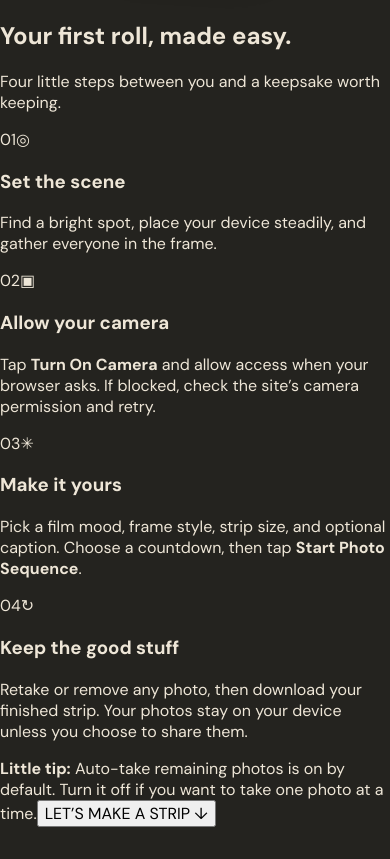
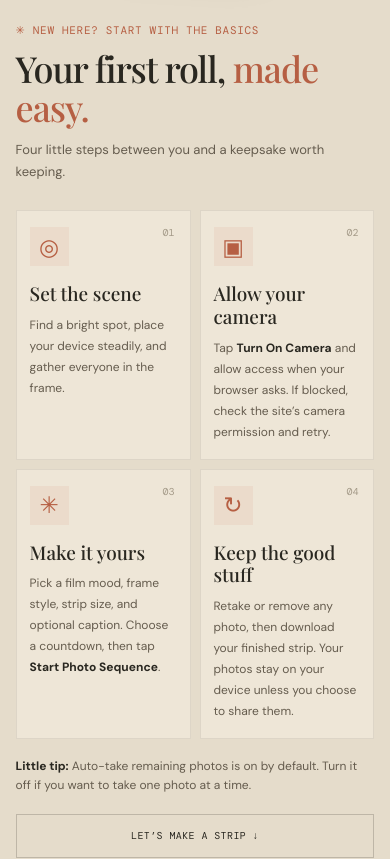
Before and after one commit to Markbugwak/Retro-Photobooth, a React (Vite) app: page / in a window 390 px wide. Shown: the part 844-1703 px from the top of the page. Built offline with nearby package versions, Linux system fonts and the light colour scheme; a web font is replaced by a local one.

Commit message:
Style responsive first-time user guide

```diff
--- a/src/styles.css
+++ b/src/styles.css
@@ -70,3 +70,27 @@
 .closing-note::before{left:7%;top:12%;transform:rotate(-15deg)}
 .closing-note::after{right:7%;bottom:-10%;transform:rotate(18deg)}
 @media(prefers-reduced-motion:reduce){.hero-copy,.hero-art,.sun-stamp,.scribble-note,.hero-bottom,.topbar,.hero-strip-sample,.sun-stamp span,.closing-star,.status-dot.live,.viewfinder:has(.live-video[style*="block"])::after,.strip-photo,.strip-caption,.progress-track span::after{animation:none!important}.hero-strip-sample{transform:rotate(4deg)}}
+
+
+/* First-time visitor guide */
+.how-to-section{padding:50px 10% 58px;background:#e5dccb;color:#292720;border-top:1px solid #ffffff12;border-bottom:1px solid #29272018}
+.how-to-heading{max-width:700px;margin:0 auto 27px;text-align:center}
+.how-to-heading .eyebrow{color:#b65f43;margin-bottom:12px}
+.how-to-heading h2{font:500 clamp(36px,4.5vw,54px)/1.08 var(--serif);letter-spacing:-1.1px;margin:0 0 12px}
+.how-to-heading h2 em{color:#b65f43;font-weight:500}
+.how-to-heading>p:last-child{font-size:13px;line-height:1.7;color:#655c4e;margin:0}
+.how-to-grid{display:grid;grid-template-columns:repeat(4,minmax(0,1fr));gap:12px;max-width:1180px;margin:0 auto}
+.how-to-step{position:relative;min-height:220px;padding:20px 17px;background:#eee6d7;border:1px solid #29272016;transition:transform .22s,box-shadow .22s}
+.how-to-step:hover{transform:translateY(-4px);box-shadow:0 10px 25px #29272012}
+.how-to-number{position:absolute;top:15px;right:15px;font:10px var(--mono);color:#a49a88}
+.how-to-icon{display:grid;place-items:center;width:39px;height:39px;margin-bottom:20px;background:#c66b4d16;color:#b65f43;font-size:23px}
+.how-to-step h3{font:500 21px/1.2 var(--serif);margin:0 0 10px}
+.how-to-step p{font-size:12px;line-height:1.75;color:#655c4e;margin:0}
+.how-to-step strong{color:#292720}
+.how-to-footer{max-width:1180px;margin:18px auto 0;display:flex;justify-content:space-between;align-items:center;gap:18px;font-size:12px;line-height:1.6;color:#655c4e}
+.how-to-footer>span{max-width:700px}
+.how-to-footer strong{color:#292720}
+.how-to-jump{flex-shrink:0;border:1px solid #29272035;background:transparent;color:#292720;min-height:44px;padding:12px 15px;font:10px var(--mono);letter-spacing:.4px;transition:background .2s,color .2s,transform .2s}
+.how-to-jump:hover{background:#292720;color:#eee6d7;transform:translateY(-2px)}
+@media(max-width:850px){.how-to-section{padding:42px 5%}.how-to-grid{grid-template-columns:repeat(2,minmax(0,1fr))}.how-to-step{min-height:190px}}
+@media(max-width:520px){.how-to-section{padding:36px 4%}.how-to-heading{text-align:left}.how-to-grid{gap:9px}.how-to-step{padding:16px 13px;min-height:215px}.how-to-icon{margin-bottom:16px}.how-to-step h3{font-size:19px}.how-to-step p{font-size:12px}.how-to-footer{align-items:flex-start;flex-direction:column}.how-to-jump{width:100%}}
```
